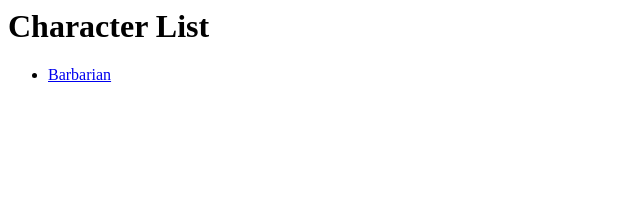
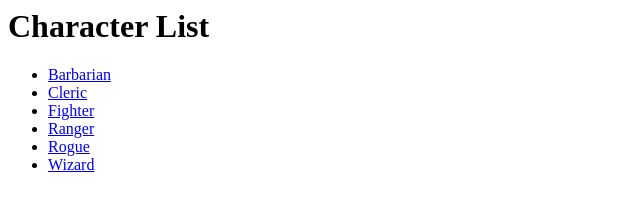
Before and after one commit to Lucretiel/dnd, a plain HTML site: page index.html in a window 1280 px wide. Shown: the whole page, without its empty margins (0-640 px from the left). Drawn offline with Linux system fonts and the light colour scheme.

Commit message:
Added character list

```diff
--- a/index.html
+++ b/index.html
@@ -6,5 +6,10 @@
 	<h1>Character List</h1>
 	<ul>
 		<li><a href="barbarian">Barbarian</a></li>
+		<li><a href="cleric">Cleric</a></li>
+		<li><a href="fighter">Fighter</a></li>
+		<li><a href="ranger">Ranger</a></li>
+		<li><a href="rogue">Rogue</a></li>
+		<li><a href="wizard">Wizard</a></li>
 	</ul>
 </body>
```
